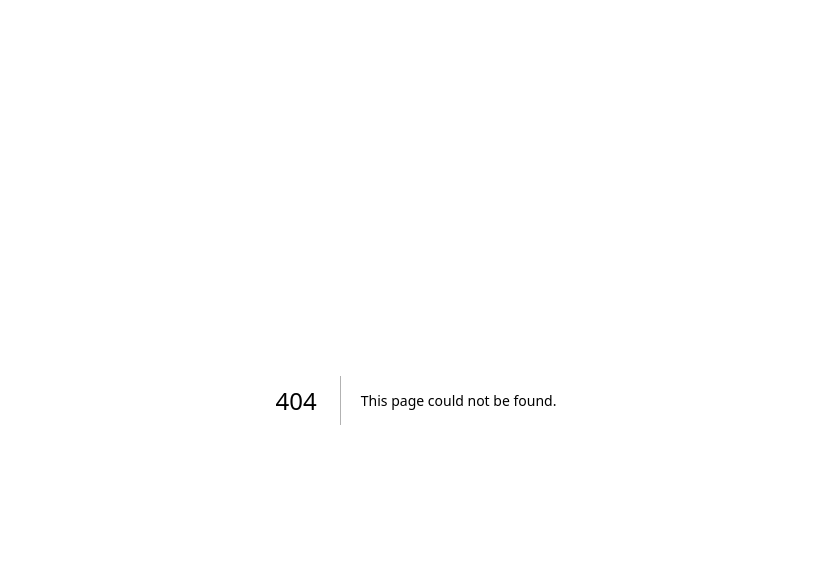
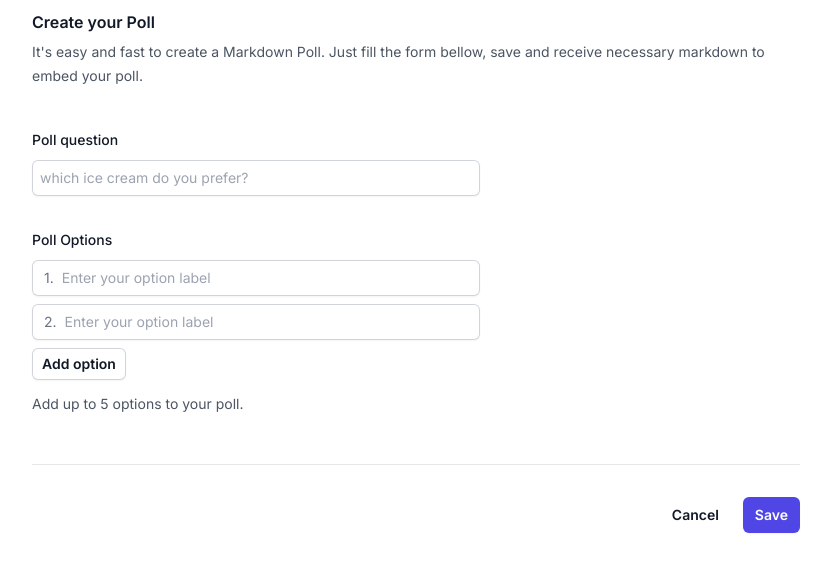
Before and after one commit to iget-master/markdown-poll, a Next.js app: page /polls/create in a window 1280 px wide. Before the commit this address had no page. Shown: the top 572 px of the page, without its empty margins (224-1055 px from the left). Built offline with nearby package versions, Linux system fonts and the light colour scheme.

Commit message:
feat: create poll/create page with basic layout and no functionality

```diff
--- a/src/app/globals.css
+++ b/src/app/globals.css
@@ -17,6 +17,7 @@
 }
 
 body {
+  min-height: 100vh;
   color: rgb(var(--foreground-rgb));
   background: linear-gradient(
       to bottom,
--- a/src/app/layout.tsx
+++ b/src/app/layout.tsx
@@ -16,7 +16,12 @@ export default function RootLayout({
 }) {
   return (
     <html lang="en">
-      <body className={inter.className}>{children}</body>
+      <body className={inter.className}>
+          <div className="mx-auto max-w-7xl px-4 sm:px-6 lg:px-8 bg-white min-h-screen">
+              {/* We've used 3xl here, but feel free to try other max-widths based on your needs */}
+              <div className="mx-auto max-w-3xl">{children}</div>
+          </div>
+      </body>
     </html>
   )
 }
--- /dev/null
+++ b/src/app/polls/create/page.tsx
@@ -0,0 +1,108 @@
+'use client'
+
+import {useMemo, useState} from "react";
+
+export default function Page() {
+    const [options, setOptions] = useState(['', ''])
+
+    const add = () => {
+        setOptions((options) => {
+            return [
+                ...options,
+                ''
+            ]
+        });
+    }
+
+    const remove = (index: number) => {
+        setOptions((options) => {
+           return options.splice(index, 1)
+        });
+    }
+
+    const optionsList = useMemo(() => options.map((option, index) => {
+        return (
+            <div key={index} className="flex rounded-md shadow-sm ring-1 ring-inset ring-gray-300 focus-within:ring-2 focus-within:ring-inset focus-within:ring-indigo-600 sm:max-w-md mb-2">
+
+                <span className="flex select-none items-center pl-3 text-gray-500 sm:text-sm mr-1">{index + 1}.</span>
+                <input
+                    type="text"
+                    name={"option-" + index}
+                    id={"option-" + index}
+                    className="block flex-1 border-0 bg-transparent py-1.5 pl-1 text-gray-900 placeholder:text-gray-400 focus:ring-0 sm:text-sm sm:leading-6"
+                    placeholder={'Enter your option label'}
+                />
+                {(index > 1) &&
+                <button
+                    type="button"
+                    onClick={() => remove(index)}
+                    className="text-red-700 rounded-md bg-white px-2.5 py-1.5 text-sm font-semibold text-gray-900 shadow-sm ring-1 ring-inset ring-gray-300 hover:bg-gray-50"
+                >
+                    Remove
+                </button>
+                }
+            </div>
+        )
+    }), [options])
+
+    return (
+        <form>
+            <div className="space-y-12 py-2">
+                <div className="border-b border-gray-900/10 pb-12">
+                    <h1 className="text-base font-semibold leading-7 text-gray-900">Create your Poll</h1>
+                    <p className="mt-1 text-sm leading-6 text-gray-600">
+                        It&apos;s easy and fast to create a Markdown Poll. Just fill the form bellow, save and
+                        receive necessary markdown to embed your poll.
+                    </p>
+
+                    <div className="mt-10 grid grid-cols-1 gap-x-6 gap-y-8 sm:grid-cols-6">
+                        <div className="sm:col-span-4">
+                            <label htmlFor="title" className="block text-sm font-medium leading-6 text-gray-900">
+                                Poll question
+                            </label>
+                            <div className="mt-2">
+                                <div className="flex rounded-md shadow-sm ring-1 ring-inset ring-gray-300 focus-within:ring-2 focus-within:ring-inset focus-within:ring-indigo-600 sm:max-w-md">
+                                    <input
+                                        type="text"
+                                        name="title"
+                                        id="title"
+                                        className="block flex-1 border-0 bg-transparent py-1.5 pl-2 text-gray-900 placeholder:text-gray-400 focus:ring-0 sm:text-sm sm:leading-6"
+                                        placeholder="which ice cream do you prefer?"
+                                    />
+                                </div>
+                            </div>
+                        </div>
+
+                        <div className="col-span-full">
+                            <label htmlFor="about" className="block text-sm font-medium leading-6 text-gray-900">
+                                Poll Options
+                            </label>
+                            <div className="mt-2">
+                                {optionsList}
+                            </div>
+                            <button
+                                type="button"
+                                onClick={add}
+                                className="rounded-md bg-white px-2.5 py-1.5 text-sm font-semibold text-gray-900 shadow-sm ring-1 ring-inset ring-gray-300 hover:bg-gray-50"
+                            >
+                                Add option
+                            </button>
+                            <p className="mt-3 text-sm leading-6 text-gray-600">Add up to 5 options to your poll.</p>
+                        </div>
+                    </div>
+                </div>
+            </div>
+            <div className="mt-6 flex items-center justify-end gap-x-6">
+                <button type="button" className="text-sm font-semibold leading-6 text-gray-900">
+                    Cancel
+                </button>
+                <button
+                    type="submit"
+                    className="rounded-md bg-indigo-600 px-3 py-2 text-sm font-semibold text-white shadow-sm hover:bg-indigo-500 focus-visible:outline focus-visible:outline-2 focus-visible:outline-offset-2 focus-visible:outline-indigo-600"
+                >
+                    Save
+                </button>
+            </div>
+        </form>
+    );
+}
```
